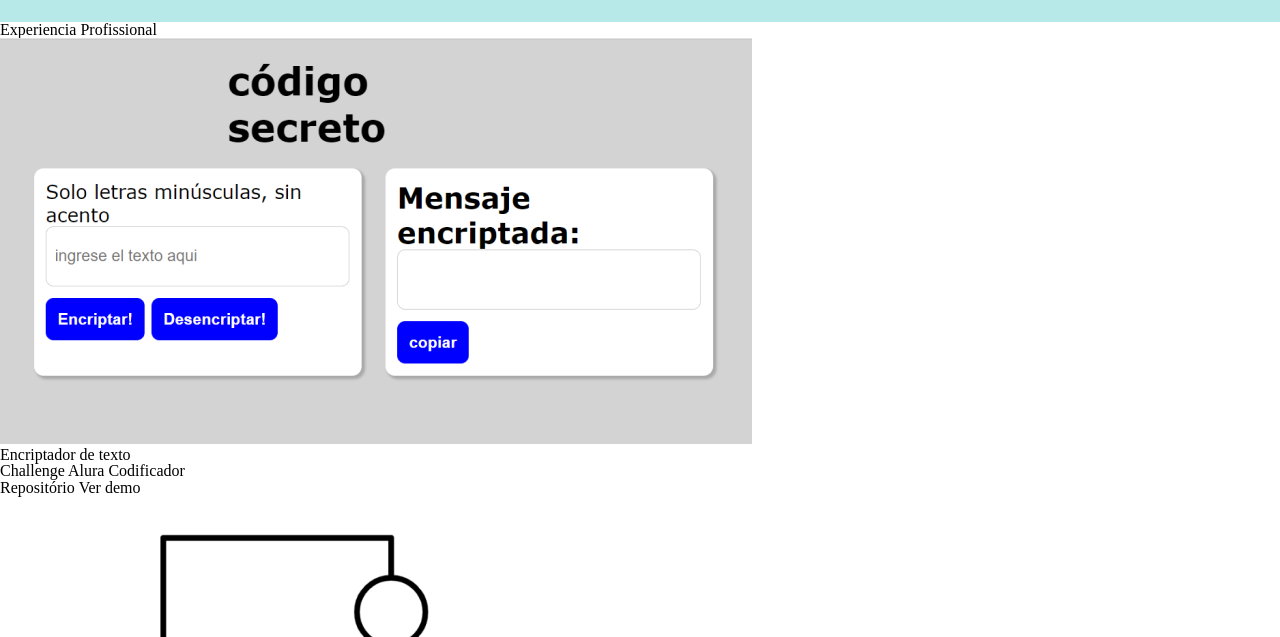
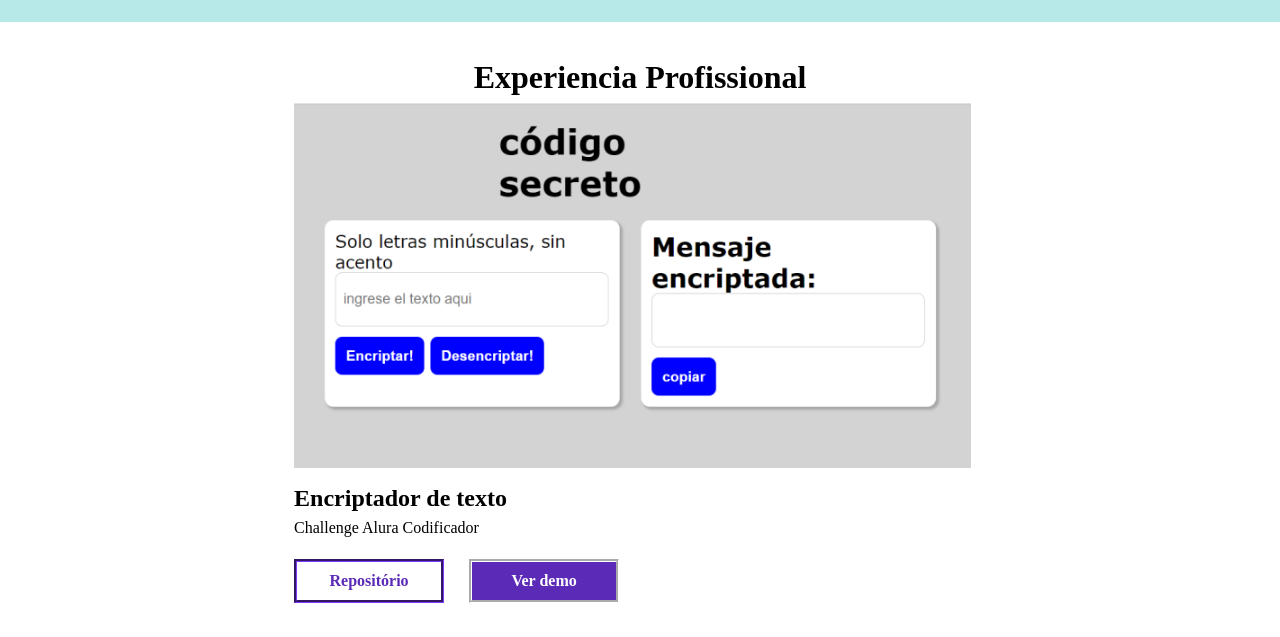
Before and after one commit to LeoMorTol98/MiPotafolio, a plain HTML site: page index.html in a window 1280 px wide. Shown: the part 1475-2112 px from the top of the page. Drawn offline with Linux system fonts and the light colour scheme.

Commit message:
Diseño del style de la seccón Expereincia laboral, falta para dispositivos desktop

```diff
--- a/index.html
+++ b/index.html
@@ -222,7 +222,7 @@
                     </div>
                 </div>
 
-                <div class="experience__box">
+                <div class="experiencie__box">
                     <!-- Pon el logotipo/captura de pantalla de tu proyecto -->
                     <img class="experience__img" src="assets\secretcode_print.png">
                     <div class="experience__info-container">
@@ -236,7 +236,7 @@
                     </div>
                 </div>
 
-                <div class="experience__box">
+                <div class="experiencie__box">
                     <img class="experience__img" src="assets\forca2_print.png">
                     <div class="experience__info-container">
                     <h2 class="experience__title">Juego creado con HTML, CSS y JavaScript</h2>
--- a/style.css
+++ b/style.css
@@ -232,6 +232,73 @@
     flex-direction: column;
 }
 
+/*Estilo sección experiencia profesional siguiendo la metodología mobile first*/
+
+.experience{
+    display: flex;
+    flex-direction: column;
+    padding: 3%;
+    align-items: center;
+}
+
+.experience__section__title{
+    font-size: xx-large;
+    font-weight: bold;
+    padding-bottom: 10px;
+}
+
+.experiencie__box{
+    padding-left: 5%;
+}
+
+.experience__img{
+    width: 90%;
+}
+
+.experience__info{
+    margin-top: 2%;
+    margin-bottom: 2%;
+}
+
+.experience__title{
+    font-weight: bold;
+    font-size: x-large;
+    padding-bottom: 10px;
+}
+
+.experience__text{
+    padding-bottom: 3%;
+}
+
+.experience__description{
+    display: flex;
+    gap: 25px;
+    padding-bottom: 3%;
+}
+
+.experiencia__botao--repo{
+    width: 150px;
+    border-style:groove;
+    align-items: center;
+    padding: 10px 10px;
+    color: #5b2ab7;
+    font-weight: bold;
+    border-color: #5b2ab7;
+}
+
+
+.experience__botao--demo{
+    width: 150px;
+    background-color: #5b2ab7;
+    border-style:groove;
+    align-items: center;
+    padding: 10px 10px;
+    color: #fffeff;
+    font-weight: bold;
+    border-color: #fffeff;
+
+}
+
 @media(min-width:834px){
     /*Adecuaciones para la presentacion en dispositivos tablet*/
     .menu__list__item__contato{
```
